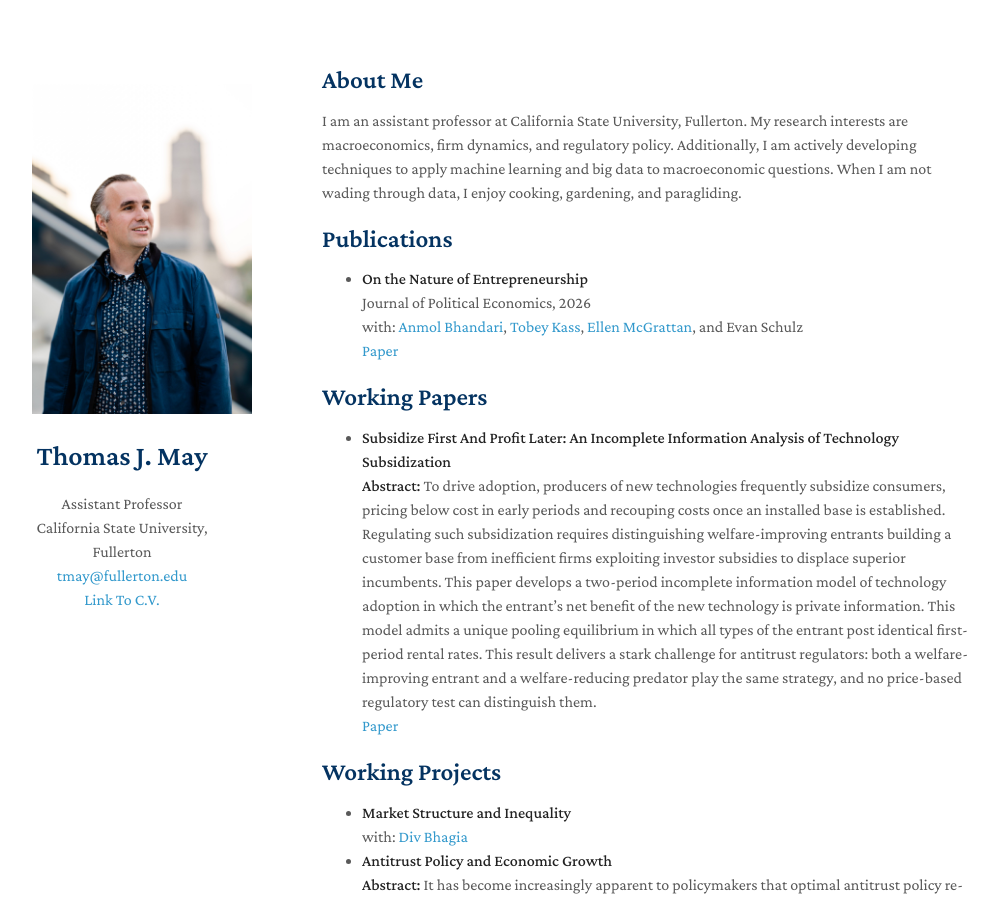
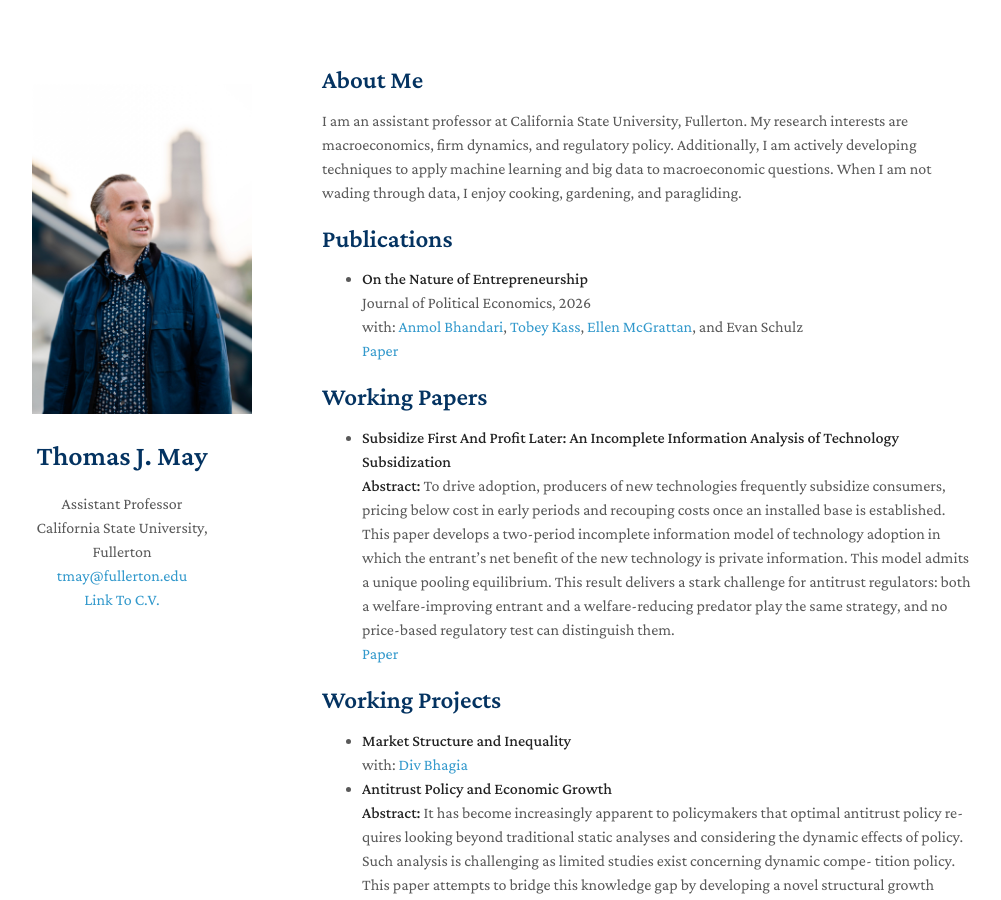
Before and after one commit to MayEcon/mayecon.github.io, a Jekyll site: the page built from index.md, in a window 1280 px wide and 900 px high. Shown: the whole window, without its empty margins (148-1149 px from the left). Built offline with Jekyll 4.4.1, drawn with Linux system fonts in a browser that asks for light colours; nearby versions of some CDN libraries; a style sheet for code colours, icons or effects is not loaded; our own code applies the rules of GitHub Pages for plain Markdown files.

Commit message:
Update index.md

```diff
--- a/index.md
+++ b/index.md
@@ -16,7 +16,7 @@ I am an assistant professor at California State University, Fullerton. My resear
 
 ## Working Papers
 - **Subsidize First And Profit Later: An Incomplete Information Analysis of Technology Subsidization**<br>
-**Abstract:** To drive adoption, producers of new technologies frequently subsidize consumers, pricing below cost in early periods and recouping costs once an installed base is established. Regulating such subsidization requires distinguishing welfare-improving entrants building a customer base from inefficient firms exploiting investor subsidies to displace superior incumbents. This paper develops a two-period incomplete information model of technology adoption in which the entrant’s net benefit of the new technology is private information. This model admits a unique pooling equilibrium in which all types of the entrant post identical first-period rental rates. This result delivers a stark challenge for antitrust regulators: both a welfare-improving entrant and a welfare-reducing predator play the same strategy, and no price-based regulatory test can distinguish them.
+**Abstract:** To drive adoption, producers of new technologies frequently subsidize consumers, pricing below cost in early periods and recouping costs once an installed base is established. This paper develops a two-period incomplete information model of technology adoption in which the entrant’s net benefit of the new technology is private information. This model admits a unique pooling equilibrium. This result delivers a stark challenge for antitrust regulators: both a welfare-improving entrant and a welfare-reducing predator play the same strategy, and no price-based regulatory test can distinguish them.
 <br>[Paper](https://mayecon.com/Documents/SubsidizeNowProfitLater.pdf)
 
 ## Working Projects
```
